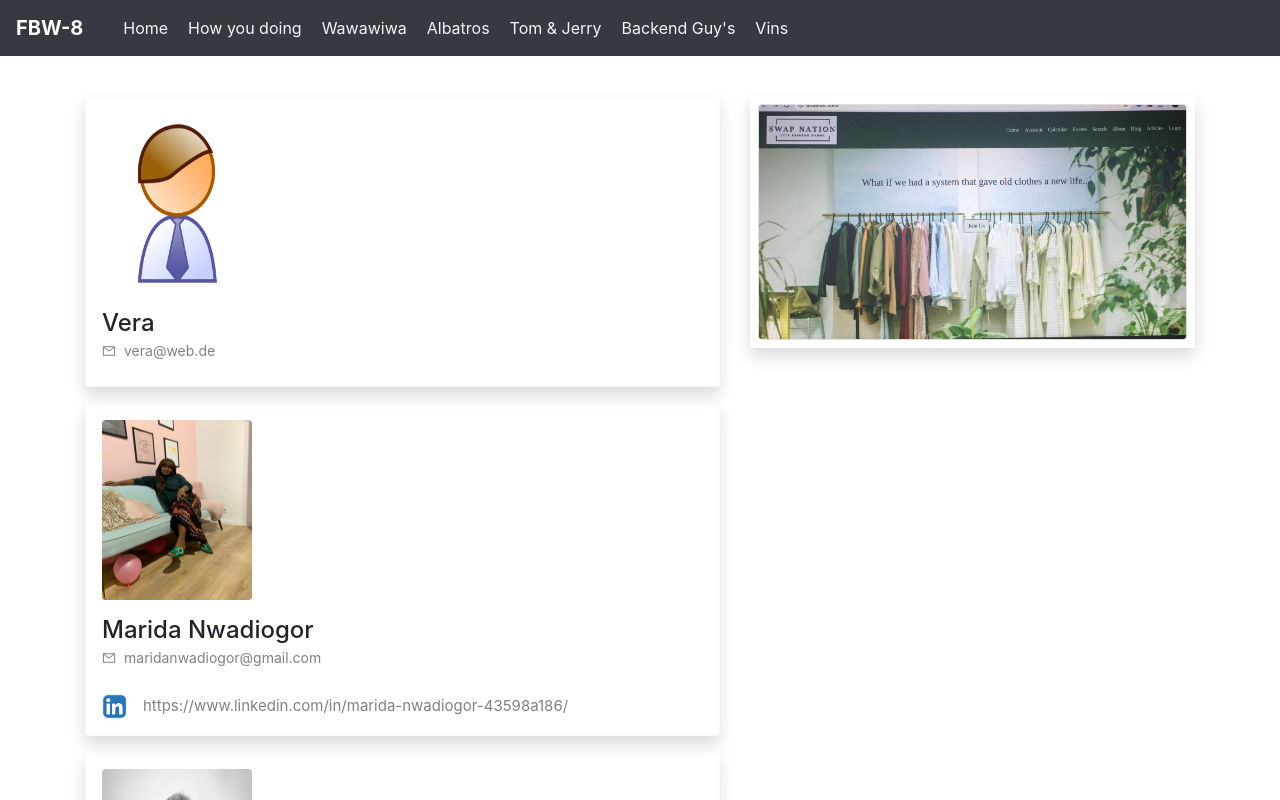
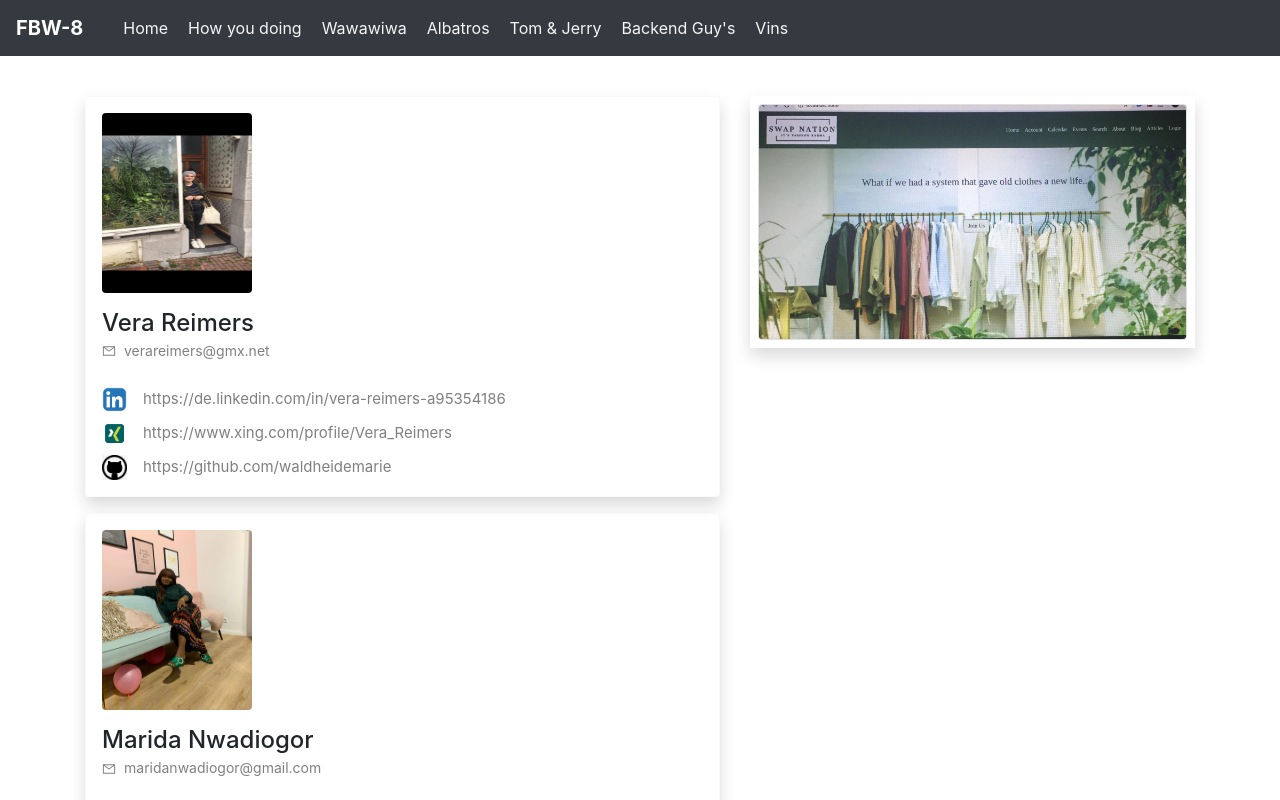
Before and after one commit to HsnAkk/fbw_8_projects, a React (Create React App) app: page /how_you_doing in a window 1280 px wide. Shown: the top 800 px of the page. Built offline with nearby package versions, Linux system fonts and the light colour scheme.

Commit message:
vera added

```diff
--- a/src/components/GroupOne.js
+++ b/src/components/GroupOne.js
@@ -7,11 +7,22 @@ import { CardGroup } from 'react-bootstrap';
 const data = {
     members: [
         {
-            img: '/images/person.png',
-            name: 'Vera',
-            email: 'vera@web.de',
+            img: '/images/vera.jpeg',
+            name: 'Vera Reimers',
+            email: 'verareimers@gmx.net',
             social_media: [
-
+                {
+                    name: '/images/linkedin.png',
+                    link: 'https://de.linkedin.com/in/vera-reimers-a95354186'
+                },
+                {
+                    name: '/images/xing.webp',
+                    link: 'https://www.xing.com/profile/Vera_Reimers'
+                },
+                {
+                    name: '/images/github.jpg',
+                    link: 'https://github.com/waldheidemarie'
+                }
             ]
         },
         {
```
Also changed, not shown: public/images/vera.jpeg (added).
